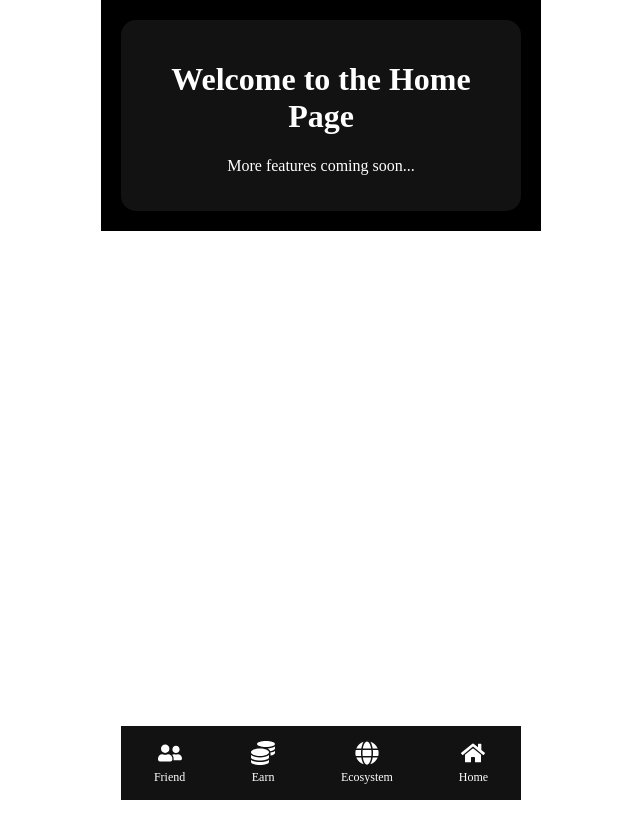
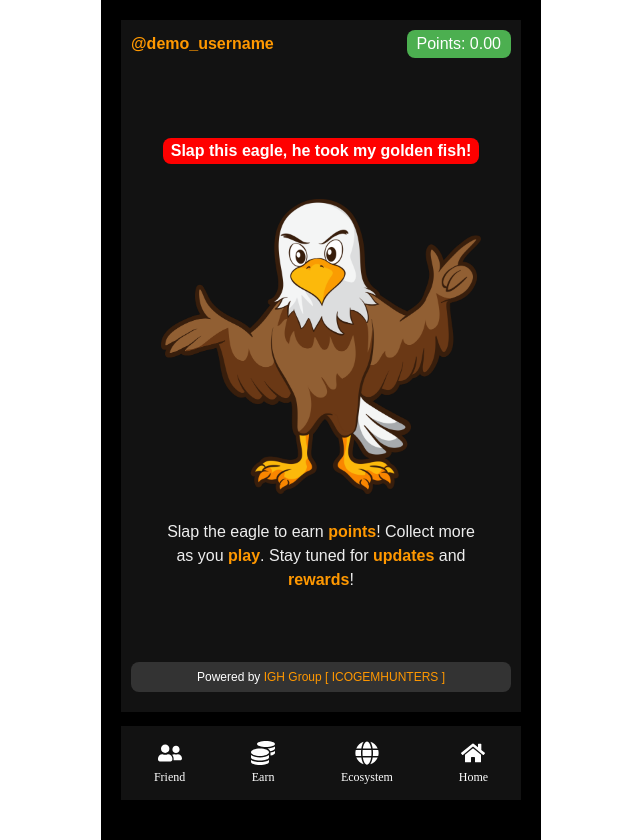
Before and after one commit to crizanp/TG-Test-Frontend, a React (Create React App) app: page / in a window 1280 px wide. Shown: the whole page, without its empty margins (319-959 px from the left). Before the commit the page ends 800 px from the top, so only its background shows below. Built offline with nearby package versions, Linux system fonts and the light colour scheme.

Commit message:
Home page added version 1

```diff
--- a/src/App.js
+++ b/src/App.js
@@ -6,30 +6,25 @@ import TaskList from './components/TaskList';
 import HomePage from './components/HomePage';
 import EcosystemPage from './components/EcosystemPage';
 import FriendPage from './components/FriendPage';
+import { PointsProvider } from './context/PointsContext'; // Import PointsProvider
 
 const AppContainer = styled.div`
   font-family: 'Arial, sans-serif';
   background-color: #000000;
-
   padding: 20px;
   max-width: 400px;
+  height:100vh;
   margin: 0 auto;
-`;
 
-const PointsContainer = styled.div`
-  display: flex;
-  justify-content: space-between;
-  align-items: center;
-  background-color: #4CAF50;
-  color: white;
-  padding: 10px 20px;
-  border-radius: 10px;
-  margin-bottom: 20px;
-  font-size: 18px;
-`;
+  @media (max-width: 768px) {
+    padding: 15px;
+    max-width: 100%;
+  }
 
-const TotalPoints = styled.div`
-  font-weight: bold;
+  @media (max-width: 480px) {
+    padding: 10px;
+    max-width: 100%;
+  }
 `;
 
 const BottomMenu = styled.div`
@@ -44,6 +39,15 @@ const BottomMenu = styled.div`
   max-width: 400px;
   margin: 0 auto;
   z-index: 10;
+
+  @media (max-width: 768px) {
+    flex-direction: row;
+  }
+
+  @media (max-width: 480px) {
+    padding: 8px 0;
+    font-size: 12px;
+  }
 `;
 
 const MenuItem = styled(Link)`
@@ -54,25 +58,27 @@ const MenuItem = styled(Link)`
   font-size: 14px;
   padding: 5px 0;
   text-decoration: none;
+
+  @media (max-width: 480px) {
+    font-size: 12px;
+    padding: 4px 0;
+  }
 `;
 
 const MenuLabel = styled.div`
   font-size: 12px;
   margin-top: 5px;
+
+  @media (max-width: 480px) {
+    font-size: 10px;
+  }
 `;
 
 function App() {
-  const totalPoints = 50;  // You have declared this variable but not used it in the current code
-
-
   return (
+    <PointsProvider>
       <Router>
         <AppContainer>
-        {/* <PointsContainer>
-          <div>🌟 Total Points</div>
-          <TotalPoints>{totalPoints}</TotalPoints>
-        </PointsContainer> */}
-
           <Routes>
             <Route path="/" element={<HomePage />} />
             <Route path="/earn" element={<TaskList />} />
@@ -100,6 +106,7 @@ function App() {
           </BottomMenu>
         </AppContainer>
       </Router>
+    </PointsProvider>
   );
 }
 
--- a/src/components/EcosystemPage.js
+++ b/src/components/EcosystemPage.js
@@ -7,6 +7,10 @@ const EcosystemContainer = styled.div`
   padding: 20px;
   border-radius: 15px;
   box-shadow: 0 4px 10px rgba(0, 0, 0, 0.3);
+
+  @media (max-width: 480px) {
+    padding: 15px;
+  }
 `;
 
 const EcosystemItem = styled.div`
@@ -33,7 +37,6 @@ function EcosystemPage() {
         <h3>Cryptews</h3>
         <p>Description of Cryptews news aggregator platform.</p>
       </EcosystemItem>
-      {/* Add more items as needed */}
     </EcosystemContainer>
   );
 }
--- a/src/components/HomePage.js
+++ b/src/components/HomePage.js
@@ -1,20 +1,263 @@
-import React from 'react';
-import styled from 'styled-components';
+import React, { useState, useEffect } from 'react';
+import styled, { keyframes, css } from 'styled-components';
+import eagleImage from '../assets/eagle.png';
+import { usePoints } from '../context/PointsContext';
 
 const HomeContainer = styled.div`
-  text-align: center;
+  font-family: Arial, sans-serif;
   color: white;
   background-color: #121212;
-  padding: 20px;
-  border-radius: 15px;
-  box-shadow: 0 4px 10px rgba(0, 0, 0, 0.3);
+  padding: 10px;
+  display: flex;
+  flex-direction: column;
+  align-items: center;
+  justify-content: space-between;
+  height: 84vh;
+  text-align: center;
+  overflow: hidden;
+  user-select: none; /* Prevent text selection */
+
+
+  @media (max-width: 480px) {
+    padding: 5px;
+  }
+`;
+
+const TopSection = styled.div`
+  width: 100%;
+  display: flex;
+  justify-content: space-between;
+  align-items: center;
+  padding: 0 10px;
+`;
+
+const TelegramUsername = styled.div`
+  font-size: 16px;
+  font-weight: bold;
+  color: #ff9800;
+
+  @media (max-width: 480px) {
+    font-size: 14px;
+  }
+`;
+
+const PointsDisplay = styled.div`
+  background-color: #4caf50;
+  padding: 5px 10px;
+  border-radius: 8px;
+  font-size: 16px;
+  color: white;
+
+  @media (max-width: 480px) {
+    font-size: 14px;
+  }
+`;
+
+const Message = styled.div`
+  padding: 4px 8px;
+  font-size: 16px;
+  margin-bottom: 25px;
+  font-weight: bold;
+  color: #ffffff;
+  background-color: #ff0000;
+  border-radius: 8px;
+  text-align: center;
+  max-width: 80%;
+
+  @media (max-width: 480px) {
+    font-size: 16px;
+  }
+`;
+
+const MiddleSection = styled.div`
+  display: flex;
+  flex-direction: column;
+  align-items: center;
+  margin-top: 20px; /* Move content closer to the top */
+`;
+
+const slapAnimation = (direction, intensity) => keyframes`
+  0% { transform: translateX(0) rotate(0deg); }
+  25% { transform: translateX(${direction === 'left' ? `-${20 * intensity}px` : `${20 * intensity}px`}) rotate(${direction === 'left' ? `-${10 * intensity}deg` : `${10 * intensity}deg`}); }
+  50% { transform: translateX(${direction === 'left' ? `-${10 * intensity}px` : `${10 * intensity}px`}) rotate(${direction === 'left' ? `-${5 * intensity}deg` : `${5 * intensity}deg`}); }
+  75% { transform: translateX(${direction === 'left' ? `${5 * intensity}px` : `-${5 * intensity}px`}) rotate(${direction === 'left' ? `2deg` : `-2deg`}); }
+  100% { transform: translateX(0) rotate(0deg); }
+`;
+
+const EagleImage = styled.img`
+  width: 320px; /* Increase the width to make the eagle larger */
+  height: auto;
+  cursor: pointer;
+  transition: transform 0.4s ease-in-out;
+  margin: 10px 0; /* Add some space above and below */
+
+  &:hover {
+    transform: scale(1.15); /* Increase scale for hover effect */
+  }
+
+  ${({ animate, direction, intensity }) =>
+    animate &&
+    css`
+      animation: ${slapAnimation(direction, intensity)} 0.8s ease-in-out;
+    `}
+`;
+
+const Description = styled.div`
+  font-size: 16px;
+  margin-top: 16px;
+  line-height: 1.5;
+  color: #eeeeee;
+  max-width: 85%;
+  text-align: center;
+
+  & span {
+    color: #ff9800;
+    font-weight: bold;
+  }
+
+  @media (max-width: 480px) {
+    font-size: 14px;
+  }
+`;
+
+const Footer = styled.div`
+  padding: 8px 16px;
+  font-size: 12px;
+  color: #ffffff;
+  background-color: #333333;
+  border-radius: 8px;
+  text-align: center;
+  width: 100%;
+  max-width: 380px;
+  margin-top: auto; /* Push the footer to the bottom */
+
+  a {
+    color: #ff9800;
+    text-decoration: none;
+    &:hover {
+      text-decoration: underline;
+    }
+  }
+`;
+
+const BottomSection = styled.div`
+  width: 100%;
+  display: flex;
+  justify-content: center;
+  padding: 10px 0;
+  background-color: #121212;
+`;
+
+const pointFlyingAnimation = keyframes`
+  0% {
+    opacity: 1;
+    transform: translateY(0) scale(1);
+  }
+  100% {
+    opacity: 0;
+    transform: translateY(-50px) scale(1.5);
+  }
+`;
+
+const FlyingPoints = styled.div`
+  position: absolute;
+  font-size: 14px;
+  color: #ff9800;
+  animation: ${pointFlyingAnimation} 1s ease-in-out;
+  top: ${({ y }) => `${y}px`};
+  left: ${({ x }) => `${x}px`};
+  pointer-events: none;
+  transform: translate(-50%, -100%);
 `;
 
 function HomePage() {
+  const { points, setPoints } = usePoints();
+  const [tapCount, setTapCount] = useState(0);
+  const [animate, setAnimate] = useState(false);
+  const [flyingPoints, setFlyingPoints] = useState([]);
+  const [slapDirection, setSlapDirection] = useState('left');
+  const [slapIntensity, setSlapIntensity] = useState(1);
+
+  const getMessage = () => {
+    if (tapCount >= 150) return "He's feeling it! Keep going!";
+    if (tapCount >= 100) return "Ouch! That's gotta hurt!";
+    if (tapCount >= 50) return "Yeah, slap him more! :)";
+    return "Slap this eagle, he took my golden fish!";
+  };
+
+  const handleTap = (e) => {
+    const rect = e.currentTarget.getBoundingClientRect();
+    const clickX = e.clientX - rect.left;
+    const clickY = e.clientY - rect.top;
+    const height = rect.height;
+
+    let pointsToAdd;
+    if (clickY < height / 3) {
+      pointsToAdd = 1;
+      setSlapIntensity(1.5); // Stronger slap animation
+    } else if (clickY < height) {
+      pointsToAdd = 0.75;
+      setSlapIntensity(1); // Normal slap animation
+    } else {
+      pointsToAdd = 0.5;
+      setSlapIntensity(0.5); // Weaker slap animation
+    }
+
+    setAnimate(true);
+    setPoints((prevPoints) => prevPoints + pointsToAdd);
+    setTapCount((prevTapCount) => prevTapCount + 1);
+
+    setFlyingPoints((prevFlyingPoints) => [
+      ...prevFlyingPoints,
+      { id: Date.now(), x: e.clientX, y: e.clientY, value: pointsToAdd },
+    ]);
+
+    setSlapDirection(slapDirection === 'left' ? 'right' : 'left');
+    setTimeout(() => setAnimate(false), 800);
+  };
+
+  useEffect(() => {
+    const interval = setInterval(() => {
+      setFlyingPoints((prevFlyingPoints) =>
+        prevFlyingPoints.filter((point) => Date.now() - point.id < 1000)
+      );
+    }, 100);
+
+    return () => clearInterval(interval);
+  }, []);
+
   return (
     <HomeContainer>
-      <h1>Welcome to the Home Page</h1>
-      <p>More features coming soon...</p>
+      <TopSection>
+        <TelegramUsername>@demo_username</TelegramUsername>
+        <PointsDisplay>Points: {points.toFixed(2)}</PointsDisplay>
+      </TopSection>
+      <MiddleSection>
+        <Message>{getMessage()}</Message>
+        <EagleImage
+          src={eagleImage}
+          alt="Eagle"
+          onClick={handleTap}
+          animate={animate ? 1 : 0}
+          direction={slapDirection}
+          intensity={slapIntensity}
+        />
+        <Description>
+          Slap the eagle to earn <span>points</span>! Collect more as you <span>play</span>.
+          Stay tuned for <span>updates</span> and <span>rewards</span>!
+        </Description>
+      </MiddleSection>
+      <BottomSection>
+        <Footer>
+          Powered by <a href="https://icogemhunters.com" target="_blank" rel="noopener noreferrer">IGH Group [ ICOGEMHUNTERS ]</a>
+        </Footer>
+      </BottomSection>
+
+      {flyingPoints.map((point) => (
+        <FlyingPoints key={point.id} x={point.x} y={point.y}>
+          +{point.value.toFixed(2)}
+        </FlyingPoints>
+      ))}
     </HomeContainer>
   );
 }
--- a/src/components/TaskList.js
+++ b/src/components/TaskList.js
@@ -2,21 +2,31 @@ import React, { useState, useEffect } from 'react';
 import styled, { keyframes } from 'styled-components';
 import { FaChevronRight } from 'react-icons/fa';
 import { GiClockwork } from 'react-icons/gi';
+import { usePoints } from '../context/PointsContext';
 
 const TaskContainer = styled.div`
   display: flex;
   flex-direction: column;
-  gap: 20px;
+  gap: 10px;
   padding: 20px;
   background-color: #121212;
   min-height: 100vh;
   color: white;
-  padding-bottom: 100px; /* Ensure space for the bottom menu */
+  padding-bottom: 80px;
   font-family: 'Arial', sans-serif;
+
+  @media (max-width: 768px) {
+    padding: 15px;
+  }
+
+  @media (max-width: 480px) {
+    padding: 10px;
+    padding-bottom: 80px;
+  }
 `;
 
 const TaskCategory = styled.div`
-  margin-bottom: 30px;
+  margin-bottom: 20px;
 `;
 
 const TaskTitle = styled.h3`
@@ -24,30 +34,30 @@ const TaskTitle = styled.h3`
   margin-bottom: 10px;
   text-align: center;
   font-weight: bold;
-  font-size: 20px;
+  font-size: 18px;
 `;
 
 const CoinLogo = styled.div`
   display: flex;
   justify-content: center;
   align-items: center;
-  margin-bottom: 20px;
-  font-size: 64px;
+  margin-bottom: 10px;
+  font-size: 48px;
 `;
 
 const CoinText = styled.div`
   text-align: center;
   color: #fff;
-  font-size: 24px;
-  margin-bottom: 20px;
+  font-size: 20px;
+  margin-bottom: 10px;
   font-weight: bold;
 `;
 
 const TaskItem = styled.div`
   background-color: #1e1e1e;
-  padding: 20px;
-  margin: 10px;
-  border-radius: 20px;
+  padding: 15px;
+  margin: 5px;
+  border-radius: 15px;
   box-shadow: 0 6px 12px rgba(0, 0, 0, 0.4);
   display: flex;
   align-items: center;
@@ -56,7 +66,7 @@ const TaskItem = styled.div`
   transition: transform 0.2s, box-shadow 0.2s;
 
   &:hover {
-    transform: translateY(-5px);
+    transform: translateY(-3px);
     box-shadow: 0 8px 15px rgba(0, 0, 0, 0.5);
   }
 
@@ -70,6 +80,10 @@ const TaskItem = styled.div`
       box-shadow: none;
     }
   `}
+
+  @media (max-width: 480px) {
+    padding: 10px;
+  }
 `;
 
 const TaskDetails = styled.div`
@@ -79,23 +93,31 @@ const TaskDetails = styled.div`
 `;
 
 const TaskItemTitle = styled.div`
-  font-size: 18px;
+  font-size: 16px;
   color: #ffffff;
   margin-bottom: 5px;
   font-weight: bold;
+
+  @media (max-width: 480px) {
+    font-size: 14px;
+  }
 `;
 
 const TaskPoints = styled.div`
   background-color: #ff9800;
   color: white;
-  padding: 8px 12px;
+  padding: 6px 10px;
   border-radius: 12px;
   font-weight: bold;
-  font-size: 16px;
+  font-size: 14px;
+
+  @media (max-width: 480px) {
+    font-size: 12px;
+  }
 `;
 
 const TaskIcon = styled.div`
-  font-size: 24px;
+  font-size: 20px;
   color: #ffffff;
 
   ${({ completed }) =>
@@ -107,6 +129,16 @@ const TaskIcon = styled.div`
     padding: 8px 12px;
     border-radius: 12px;
   `}
+
+  @media (max-width: 480px) {
+    font-size: 18px;
+
+    ${({ completed }) =>
+      completed &&
+      `
+      font-size: 14px;
+    `}
+  }
 `;
 
 const ModalOverlay = styled.div`
@@ -120,6 +152,10 @@ const ModalOverlay = styled.div`
   display: flex;
   justify-content: center;
   align-items: flex-end;
+
+  @media (max-width: 480px) {
+    align-items: center;
+  }
 `;
 
 const Modal = styled.div`
@@ -130,29 +166,37 @@ const Modal = styled.div`
   max-width: 400px;
   text-align: center;
   position: relative;
-  animation: slide-up 0.3s ease-out forwards;
 
-  @keyframes slide-up {
-    from {
-      transform: translateY(100%);
-    }
-    to {
-      transform: translateY(0);
-    }
+  @media (max-width: 768px) {
+    padding: 15px;
+    border-radius: 15px 15px 0 0;
+  }
+
+  @media (max-width: 480px) {
+    padding: 10px;
+    border-radius: 10px 10px 0 0;
   }
 `;
 
 const ModalHeader = styled.div`
-  font-size: 28px;
+  font-size: 24px;
   color: #ff9800;
   margin-bottom: 20px;
   font-weight: bold;
+
+  @media (max-width: 480px) {
+    font-size: 20px;
+  }
 `;
 
 const ModalContent = styled.div`
-  font-size: 18px;
+  font-size: 16px;
   color: white;
   margin-bottom: 20px;
+
+  @media (max-width: 480px) {
+    font-size: 14px;
+  }
 `;
 
 const ModalButton = styled.button`
@@ -162,7 +206,7 @@ const ModalButton = styled.button`
   padding: 12px 24px;
   border-radius: 12px;
   cursor: pointer;
-  font-size: 18px;
+  font-size: 16px;
   font-weight: bold;
   transition: background-color 0.3s;
 
@@ -173,6 +217,11 @@ const ModalButton = styled.button`
   &:disabled {
     background-color: grey;
     cursor: not-allowed;
+  }
+
+  @media (max-width: 480px) {
+    font-size: 14px;
+    padding: 10px 20px;
   }
 `;
 
@@ -197,6 +246,10 @@ const CloseButton = styled.div`
   font-size: 24px;
   cursor: pointer;
   color: white;
+
+  @media (max-width: 480px) {
+    font-size: 20px;
+  }
 `;
 
 const ProofInput = styled.input`
@@ -213,6 +266,11 @@ const ProofInput = styled.input`
     outline: none;
     border-color: #ffb74d;
   }
+
+  @media (max-width: 480px) {
+    padding: 10px;
+    font-size: 16px;
+  }
 `;
 
 const PointsContainer = styled.div`
@@ -226,6 +284,11 @@ const PointsContainer = styled.div`
   margin-bottom: 20px;
   font-size: 22px;
   font-weight: bold;
+
+  @media (max-width: 480px) {
+    padding: 10px 20px;
+    font-size: 18px;
+  }
 `;
 
 const TotalPoints = styled.div`
@@ -246,15 +309,9 @@ const TimerIcon = styled(GiClockwork)`
   color: #ff9800;
   animation: ${spinAnimation} 2s linear infinite;
   margin-top: 20px;
-`;
 
-const LoadingIcon = styled.div`
-  font-size: 32px;
-  color: #ff9800;
-  margin-top: 20px;
-  &::after {
-    content: "⏳";
-    animation: ${spinAnimation} 2s linear infinite;
+  @media (max-width: 480px) {
+    font-size: 28px;
   }
 `;
 
@@ -263,6 +320,10 @@ const TimerText = styled.div`
   font-size: 18px;
   font-weight: bold;
   margin-top: 10px;
+
+  @media (max-width: 480px) {
+    font-size: 16px;
+  }
 `;
 
 const tasks = {
@@ -285,11 +346,11 @@ const tasks = {
 };
 
 function TaskList() {
+  const { points, setPoints } = usePoints();
   const [selectedTask, setSelectedTask] = useState(null);
   const [proof, setProof] = useState('');
   const [isClaimable, setIsClaimable] = useState(false);
   const [underModeration, setUnderModeration] = useState(false);
-  const [totalPoints, setTotalPoints] = useState(50);
   const [completedTasks, setCompletedTasks] = useState({});
   const [timer, setTimer] = useState(30);
   const [timerStarted, setTimerStarted] = useState(false);
@@ -313,27 +374,27 @@ function TaskList() {
       setProof('');
       setIsClaimable(false);
       setUnderModeration(false);
-      setTimer(30); // Reset the timer to 30 seconds
-      setTimerStarted(false); // Ensure the timer hasn't started yet
+      setTimer(30);
+      setTimerStarted(false);
     }
   };
 
   const handleStartTask = () => {
     window.open(selectedTask.link, '_blank');
-    setTimerStarted(true); // Start the timer when the task is started
+    setTimerStarted(true);
   };
 
   const handleClaimReward = () => {
     setUnderModeration(true);
     setTimeout(() => {
-      setTotalPoints((prevPoints) => prevPoints + selectedTask.points);
+      setPoints((prevPoints) => prevPoints + selectedTask.points);
       setCompletedTasks((prevTasks) => ({
         ...prevTasks,
         [selectedTask.id]: true,
       }));
       alert('Points awarded!');
       setSelectedTask(null);
-    }, 30000); // 30 seconds moderation time
+    }, 30000);
   };
 
   const handleClose = () => {
@@ -344,7 +405,7 @@ function TaskList() {
     <>
       <PointsContainer>
         <div>🌟 Total Points</div>
-        <TotalPoints>{totalPoints}</TotalPoints>
+        <TotalPoints>{points.toFixed(2)}</TotalPoints>
       </PointsContainer>
 
       <TaskContainer>
@@ -413,7 +474,7 @@ function TaskList() {
                   <ModalContent>
                     Task under moderation...
                   </ModalContent>
-                  <LoadingIcon />
+                  <TimerIcon />
                 </>
               )}
             </Modal>
--- /dev/null
+++ b/src/context/PointsContext.js
@@ -0,0 +1,31 @@
+import React, { createContext, useContext, useState, useEffect } from 'react';
+
+const PointsContext = createContext();
+
+export const PointsProvider = ({ children }) => {
+  const [points, setPoints] = useState(() => {
+    // Retrieve the points from localStorage and ensure they are a valid number
+    const savedPoints = localStorage.getItem('points');
+    const parsedPoints = parseFloat(savedPoints);
+
+    // Return parsed points if it's a valid number, otherwise return 0
+    return !isNaN(parsedPoints) ? parsedPoints : 0;
+  });
+
+  useEffect(() => {
+    // Whenever the points change, save them to localStorage as a number
+    if (!isNaN(points)) {
+      localStorage.setItem('points', points.toString());
+    }
+  }, [points]);
+
+  return (
+    <PointsContext.Provider value={{ points, setPoints }}>
+      {children}
+    </PointsContext.Provider>
+  );
+};
+
+export const usePoints = () => {
+  return useContext(PointsContext);
+};
```
Also changed, not shown: src/components/FriendPage.js (+8 -0 lines), src/assets/eagle.png (added). Lines whose indentation alone changed are shown as unchanged.
